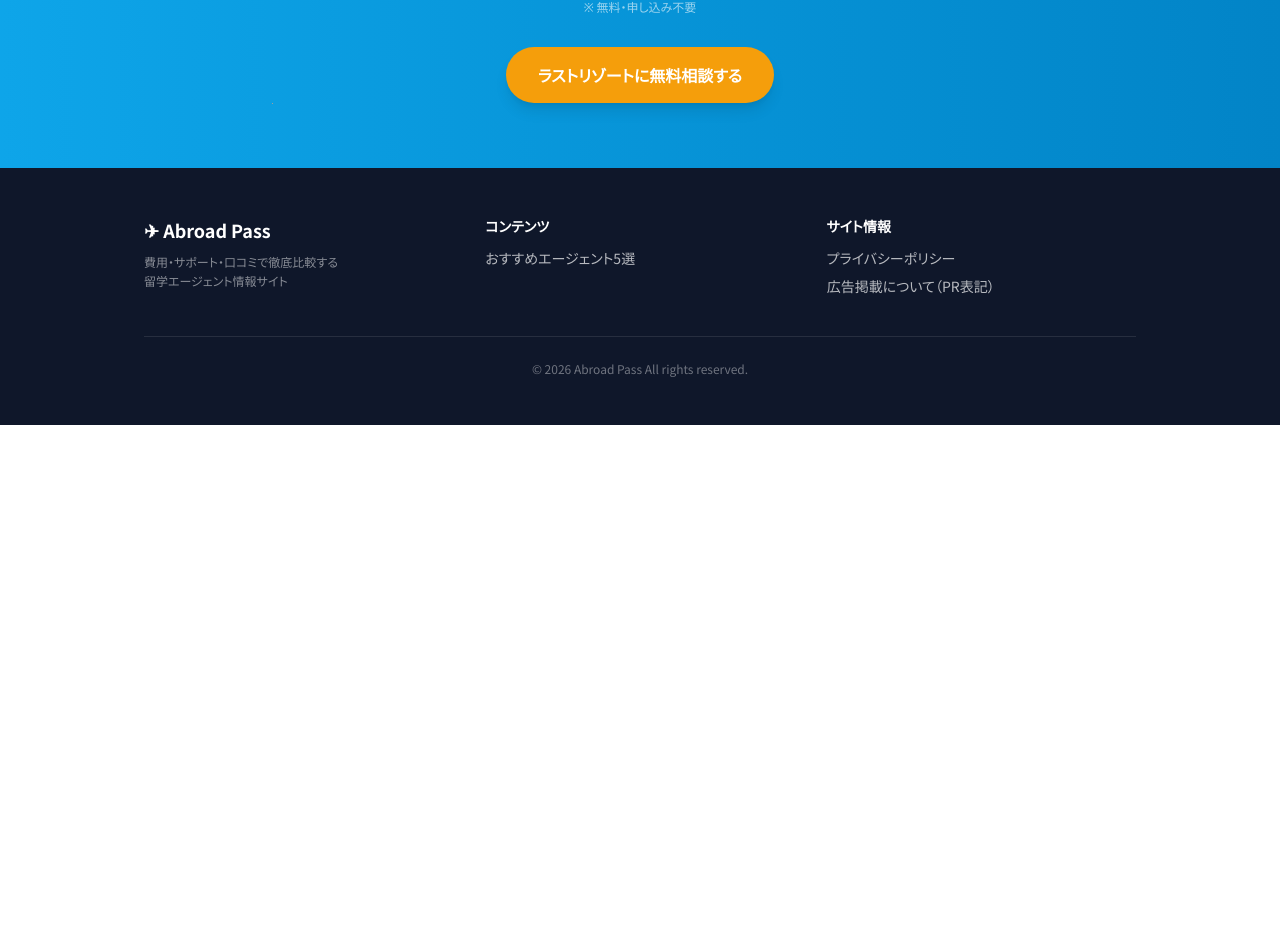
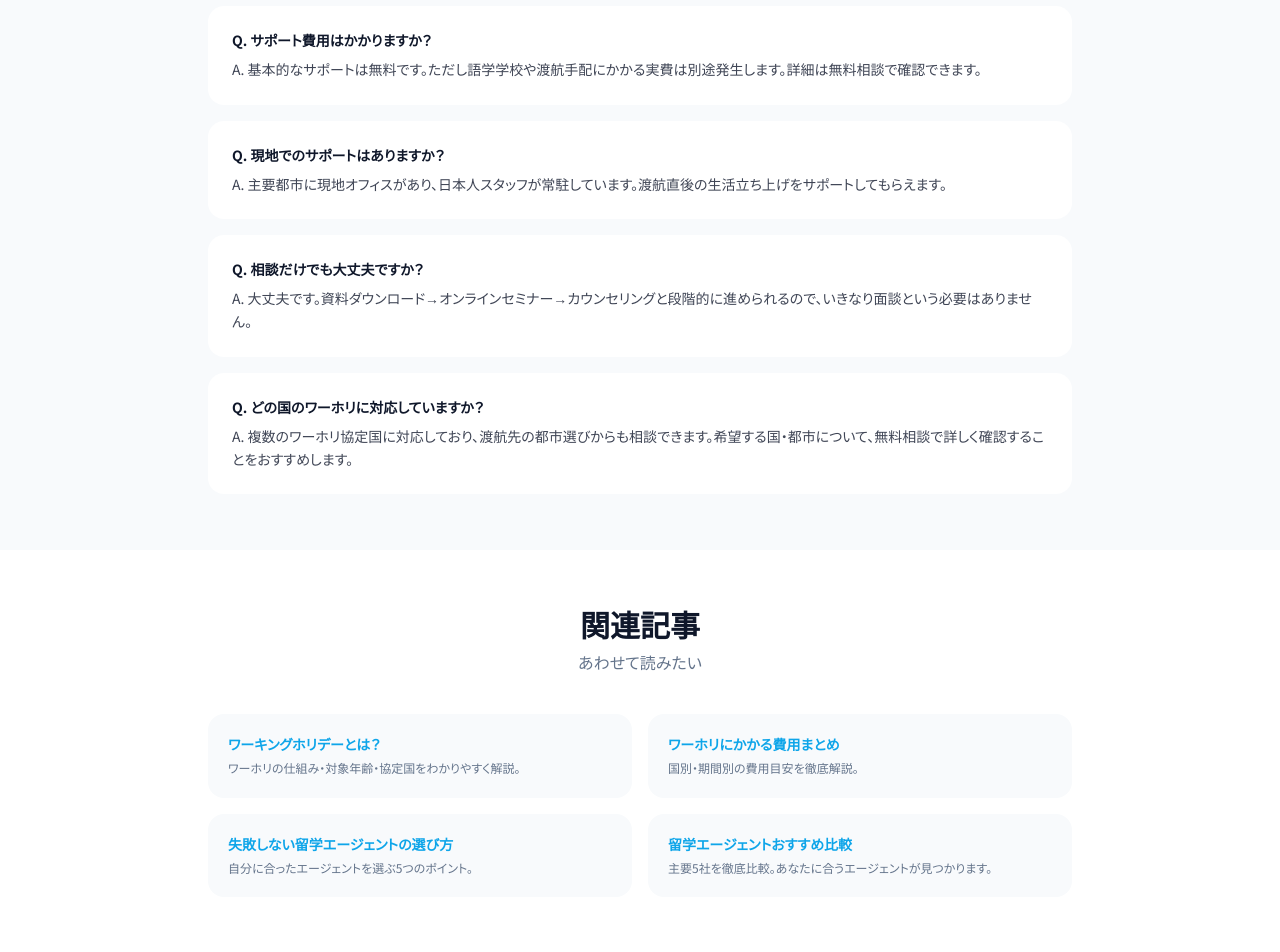
Before and after one commit to takaya0307/abroadpass, a Next.js app: page /lastresort in a window 1280 px wide. Shown: the part 5079-6031 px from the top of the page. Before the commit the page ends 5504 px from the top, so only its background shows below. Built offline with nearby package versions, Linux system fonts and the light colour scheme.

Commit message:
feat: /lastresort FAQ・関連記事追加

```diff
--- a/src/app/lastresort/page.tsx
+++ b/src/app/lastresort/page.tsx
@@ -2,6 +2,34 @@ import type { Metadata } from "next";
 import { SectionHeading } from "@/components/SectionHeading";
 import { CtaButton } from "@/components/CtaButton";
 import Link from "next/link";
+
+const faqData = [
+  {
+    question: "ラストリゾートはワーホリ専門ですか？",
+    answer:
+      "ワーホリに特に強みを持つエージェントですが、語学留学にも対応しています。ワーホリを本格的に検討している方に向いているエージェントです。",
+  },
+  {
+    question: "サポート費用はかかりますか？",
+    answer:
+      "基本的なサポートは無料です。ただし語学学校や渡航手配にかかる実費は別途発生します。詳細は無料相談で確認できます。",
+  },
+  {
+    question: "現地でのサポートはありますか？",
+    answer:
+      "主要都市に現地オフィスがあり、日本人スタッフが常駐しています。渡航直後の生活立ち上げをサポートしてもらえます。",
+  },
+  {
+    question: "相談だけでも大丈夫ですか？",
+    answer:
+      "大丈夫です。資料ダウンロード→オンラインセミナー→カウンセリングと段階的に進められるので、いきなり面談という必要はありません。",
+  },
+  {
+    question: "どの国のワーホリに対応していますか？",
+    answer:
+      "複数のワーホリ協定国に対応しており、渡航先の都市選びからも相談できます。希望する国・都市について、無料相談で詳しく確認することをおすすめします。",
+  },
+];
 
 export const metadata: Metadata = {
   title: "ラストリゾートの評判・口コミ【2026年最新】ワーホリ特化エージェントの実態",
@@ -333,6 +361,65 @@ export default function LastResortPage() {
         </div>
       </section>
 
+      {/* FAQ */}
+      <section className="py-14 bg-soft">
+        <div className="max-w-4xl mx-auto px-4">
+          <SectionHeading tag="h2" sub="よくある質問">
+            ラストリゾート Q&amp;A
+          </SectionHeading>
+          <div className="space-y-4">
+            {faqData.map((item, i) => (
+              <div key={i} className="bg-white rounded-2xl p-6">
+                <p className="font-bold text-sm mb-2">Q. {item.question}</p>
+                <p className="text-sm text-foreground/80 leading-relaxed">A. {item.answer}</p>
+              </div>
+            ))}
+          </div>
+        </div>
+      </section>
+
+      {/* 関連記事 */}
+      <section className="py-14 bg-white">
+        <div className="max-w-4xl mx-auto px-4">
+          <SectionHeading tag="h2" sub="あわせて読みたい">
+            関連記事
+          </SectionHeading>
+          <div className="grid grid-cols-1 md:grid-cols-2 gap-4">
+            {[
+              {
+                href: "/waho-towa",
+                title: "ワーキングホリデーとは？",
+                desc: "ワーホリの仕組み・対象年齢・協定国をわかりやすく解説。",
+              },
+              {
+                href: "/waho-cost",
+                title: "ワーホリにかかる費用まとめ",
+                desc: "国別・期間別の費用目安を徹底解説。",
+              },
+              {
+                href: "/agent-erabi",
+                title: "失敗しない留学エージェントの選び方",
+                desc: "自分に合ったエージェントを選ぶ5つのポイント。",
+              },
+              {
+                href: "/best-3",
+                title: "留学エージェントおすすめ比較",
+                desc: "主要5社を徹底比較。あなたに合うエージェントが見つかります。",
+              },
+            ].map((article) => (
+              <Link
+                key={article.href}
+                href={article.href}
+                className="block bg-soft rounded-2xl p-5 hover:shadow-md transition-shadow"
+              >
+                <p className="font-bold text-sm mb-1 text-primary">{article.title}</p>
+                <p className="text-xs text-muted leading-relaxed">{article.desc}</p>
+              </Link>
+            ))}
+          </div>
+        </div>
+      </section>
+
       {/* 他のエージェントとの比較 */}
       <section className="py-10 bg-white">
         <div className="max-w-4xl mx-auto px-4 text-center">
@@ -386,6 +473,23 @@ export default function LastResortPage() {
           }),
         }}
       />
+      <script
+        type="application/ld+json"
+        dangerouslySetInnerHTML={{
+          __html: JSON.stringify({
+            "@context": "https://schema.org",
+            "@type": "FAQPage",
+            mainEntity: faqData.map((item) => ({
+              "@type": "Question",
+              name: item.question,
+              acceptedAnswer: {
+                "@type": "Answer",
+                text: item.answer,
+              },
+            })),
+          }),
+        }}
+      />
     </>
   );
 }
```
